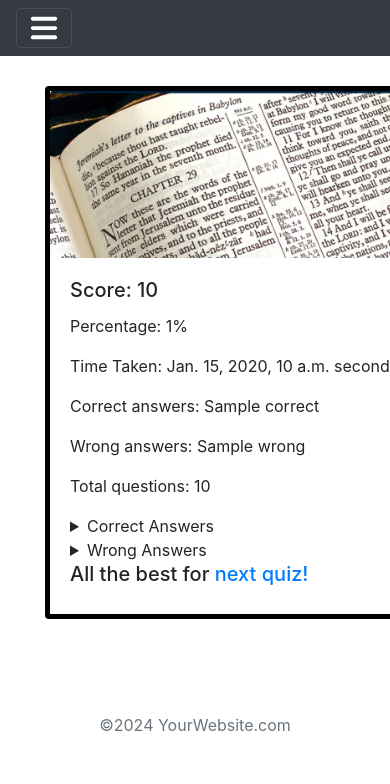
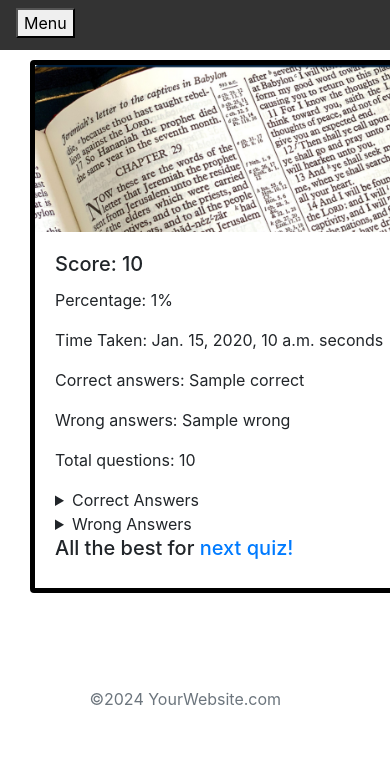
Before and after one commit to alfloyd71/ScriptureShuffle, a Django app: template quiz/templates/quiz/result.html in a window 390 px wide; the page is wider, and only the part inside the window is pictured. Shown: the top 784 px of that part. Run offline with Django 3.2, Linux system fonts and the light colour scheme; the template is opened without the code that fills it: most values are stand-ins (such as "Sample title", 1, 10 or a date in 2020); some libraries are stand-ins or nearby versions.

Commit message:
Implemented a new fixed-position navbar and removed the dependency on Bootstrap for responsive navigation.

```diff
--- a/quiz/admin.py
+++ b/quiz/admin.py
@@ -1,7 +1,12 @@
 from django.contrib import admin
 from .models import QuesModel
 
+# Register Models using a Decorator
 @admin.register(QuesModel)
 class QuesModelAdmin(admin.ModelAdmin):
     list_display = ('question', 'ans')
+    #ordering = ('question',)#order by last updated instead of question string
     search_fields = ('question','ans',)
+
+# old way of registering models
+#admin.site.register(QuesModel, QuesModelAdmin)
--- /dev/null
+++ b/quiz/static/quiz/css/responsive-navbar.css
@@ -0,0 +1,53 @@
+nav {
+ width: 100%;
+ height: 50px;
+ background-color: #333;
+ color: white;
+ padding: 0.5em 1em;
+ position: fixed;
+ top: 0;
+ z-index: 40;
+}
+
+nav .menu {
+ display: none;
+ flex-direction: column;
+ gap: 0.5em;
+ position: absolute;
+ top: 100%;
+ left: 0;
+ width: 100%;
+ background-color: #444;
+}
+nav .menu a {
+ text-decoration: none;
+ color: white;
+ background-color: black;
+ padding: 0.5em;
+}
+nav .menu a:hover {
+ background-color: #555;
+}
+nav .toggle {
+ display: flex;
+ justify-content: space-between;
+ align-items: center;
+ cursor: pointer;
+}
+
+/* Media Query for Larger Screens */
+@media (max-width: 600px) {
+ nav .menu {
+  display: none; /* Hide the menu by default for smaller screens */
+  flex-direction: column;
+  gap: 0.5em;
+  position: absolute;
+  top: 100%;
+  left: 0;
+  width: 100%;
+  background-color: #444;
+ }
+ nav .toggle {
+     display: flex;
+ }
+}
--- /dev/null
+++ b/quiz/static/quiz/css/styles.css
@@ -0,0 +1,37 @@
+body{
+ padding-bottom: 1em;
+ width: 95%;
+}
+
+.result-container{
+ width: 80%;
+ margin-top: 50px;
+
+}
+
+.nav-link{
+ color: #0000ff;
+}
+
+h1{
+ margin-top: 50px;
+}
+.navbar{
+ width: 100%;
+ height: 50px;
+ position: fixed;
+ top: 0;
+ z-index: 40;
+}
+
+#displaytimer{
+ text-align: right;
+}
+
+#cardcolumns{
+ padding: 10px;margin: 20px;
+}
+
+#card{
+ width: 32rem;border: 5px black solid;
+}
--- /dev/null
+++ b/quiz/static/quiz/js/responsive-navbar.js
@@ -0,0 +1,28 @@
+
+// Get references to the button and menu
+const menuButton = document.querySelector('#menu-button');
+const menu = document.querySelector('#menu');
+console.log('outside click')
+
+// Toggle menu visibility
+menuButton.addEventListener('click', () => {
+   console.log('has been clicked')
+   const isMenuOpen = menu.style.display === 'flex';
+
+   // Toggle display property
+   menu.style.display = isMenuOpen ? 'none' : 'flex';
+
+   // Update aria-expanded for accessibility
+   menuButton.setAttribute('aria-expanded', !isMenuOpen);
+});
+
+// Ensure the menu is always shown on wider screens
+window.addEventListener('resize', () => {
+   if (window.innerWidth >= 600) {
+       menu.style.display = 'flex';
+       menuButton.setAttribute('aria-expanded', true);
+   } else {
+       menu.style.display = 'none';
+       menuButton.setAttribute('aria-expanded', false);
+   }
+});
--- a/quiz/templates/quiz/dependencies.html
+++ b/quiz/templates/quiz/dependencies.html
@@ -2,17 +2,17 @@
 <html lang="en">
     <head>
         <meta charset="UTF-8">
+        <meta name='viewport' content="user-scalable=yes, width=device-width, initial-scale=1.0">
         <title>
             {% block title %}
             {% endblock title %}
         </title>
+
+        <!-- Stylesheets -->
         <link rel="stylesheet" href="https://stackpath.bootstrapcdn.com/bootstrap/4.5.0/css/bootstrap.min.css" integrity="sha384-9aIt2nRpC12Uk9gS9baDl411NQApFmC26EwAOH8WgZl5MYYxFfc+NcPb1dKGj7Sk" crossorigin="anonymous">
-        <!--bootstraps Javascript requires jquery - jquery must be linked first-->
-        <script src="https://code.jquery.com/jquery-3.5.1.slim.min.js" integrity="sha384-DfXdz2htPH0lsSSs5nCTpuj/zy4C+OGpamoFVy38MVBnE+IbbVYUew+OrCXaRkfj" crossorigin="anonymous"></script>
-        <script src="https://stackpath.bootstrapcdn.com/bootstrap/4.5.0/js/bootstrap.min.js" integrity="sha384-OgVRvuATP1z7JjHLkuOU7Xw704+h835Lr+6QL9UvYjZE3Ipu6Tp75j7Bh/kR0JKI" crossorigin="anonymous"></script>
-        <script src="https://cdn.jsdelivr.net/npm/popper.js@1.16.0/dist/umd/popper.min.js" integrity="sha384-Q6E9RHvbIyZFJoft+2mJbHaEWldlvI9IOYy5n3zV9zzTtmI3UksdQRVvoxMfooAo" crossorigin="anonymous"></script>
+        <link rel="stylesheet" href="/static/quiz/css/styles.css">
+        <link rel="stylesheet" href="/static/quiz/css/responsive-navbar.css">
 
-        <meta name="viewport" content="width=device-width, initial-scale=1.0">
     </head>
     <body>
         {% include 'quiz/navbar.html' %}
@@ -22,9 +22,7 @@
         {% block footer %}
         {% endblock footer %}
 
-        {% block script %}
-        {% endblock script %}
-
-
+         <!-- Scripts -->
+        <script src="/static/quiz/js/responsive-navbar.js"></script>
     </body>
 </html>
--- a/quiz/templates/quiz/navbar.html
+++ b/quiz/templates/quiz/navbar.html
@@ -1,32 +1,9 @@
-<style nonce="{{ request.csp_nonce }}">
-  .greet{
-    font-size: 18px;
-    color: #fff;
-    margin-right: 20px;
-  }
-</style>
-
-<!--Bootstrap navbar-->
-<nav class="navbar navbar-expand-lg navbar-dark bg-dark">
-  <button class="navbar-toggler" type="button" data-toggle="collapse" data-target="#navbarNav" aria-controls="navbarNav" aria-expanded="false" aria-label="Toggle navigation">
-    <span class="navbar-toggler-icon"><img width ="100%" height="100%" src="/static/quiz/images/icons/bars-solid-white.svg"></span>
-  </button>
-  <div class="collapse navbar-collapse" id="navbarNav">
-
-    <ul class="navbar-nav">
-
-      <li class="nav-item">
-        <!-- This is the root domain for your Django project - edit this to match your actual root domain -->
-        <a class="nav-link" href="/">Home</a>
-      </li>
-      <li class="nav-item active">
-        <a class="nav-link" href="{% url 'getQuiz' %}">Bible Quiz</a>
-      </li>
-
-
-    </ul>
-  </div>
-
-
-
+<nav>
+ <div class="toggle">
+     <button id="menu-button" aria-expanded="false" aria-controls="menu">Menu</button>
+ </div>
+ <div class="menu" id="menu">
+     <a class="nav-link" href="/">Home</a>
+     <a class="nav-link" href="{% url 'getQuiz' %}">Bible Quiz</a>
+ </div>
 </nav>
--- a/quiz/templates/quiz/result.html
+++ b/quiz/templates/quiz/result.html
@@ -3,16 +3,8 @@
 Bible Quiz - Here are the results.
 {% endblock title %}
 {% block content %}
-<style nonce="{{request.csp_nonce}}">
-    #cardcolumns{
-        padding: 10px;margin: 20px;
-    }
-    #card{
-        width: 32rem;border: 5px black solid;
-    }
 
-</style>
-<div class="container">
+<div class="result-container">
 
     <div id = "cardcolumns" class="card-columns">
 
--- a/quiz/urls.py
+++ b/quiz/urls.py
@@ -1,5 +1,5 @@
+from django.urls import path
 from quiz.views import getQuiz
-from django.urls import path
 
 urlpatterns=[
 path('', getQuiz,name='getQuiz'),
--- a/quiz/views.py
+++ b/quiz/views.py
@@ -1,7 +1,10 @@
-from django.shortcuts import redirect,render
+from django.shortcuts import render
 from .forms import *
 from .models import *
 import random
+from django.http import JsonResponse
+
+from quiz.models import QuesModel
 
 # Create your views here.
 def getQuiz(request):
```
Also changed, not shown: quiz/templates/quiz/home.html (+3 -13 lines), README.md, quiz/forms.py (line endings or trailing spaces), quiz/static/quiz/images/icons/custom-logo.svg (renamed from quiz/static/quiz/images/icons/book-bible-solid.svg), 1 other file.
